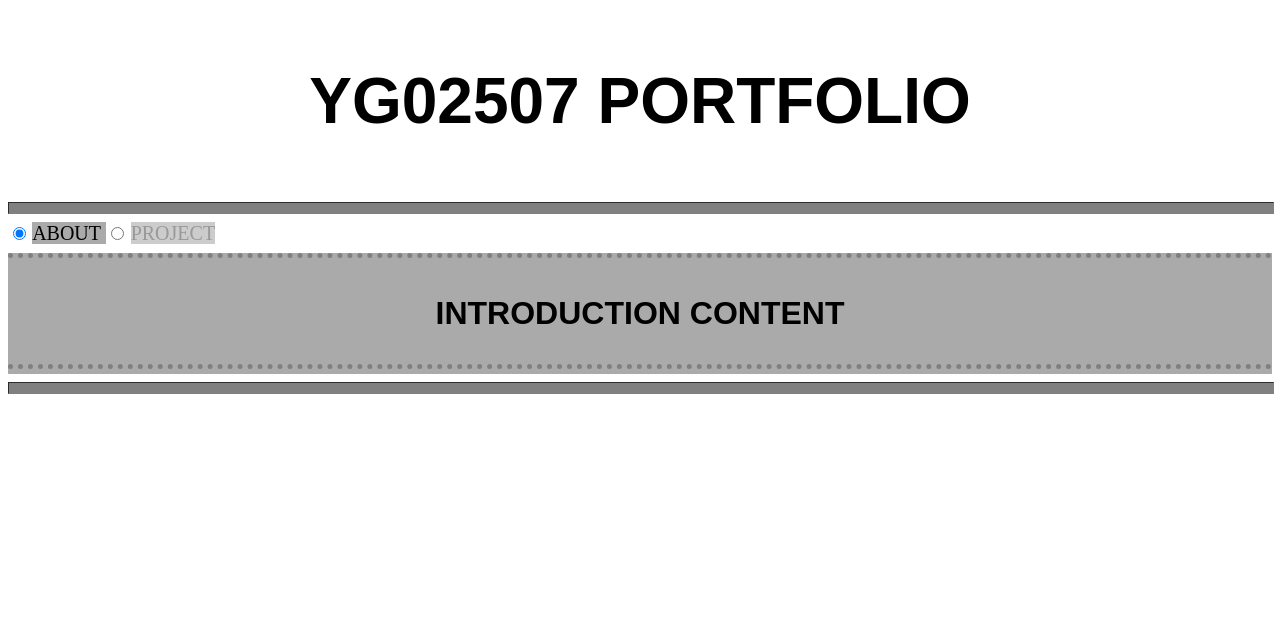
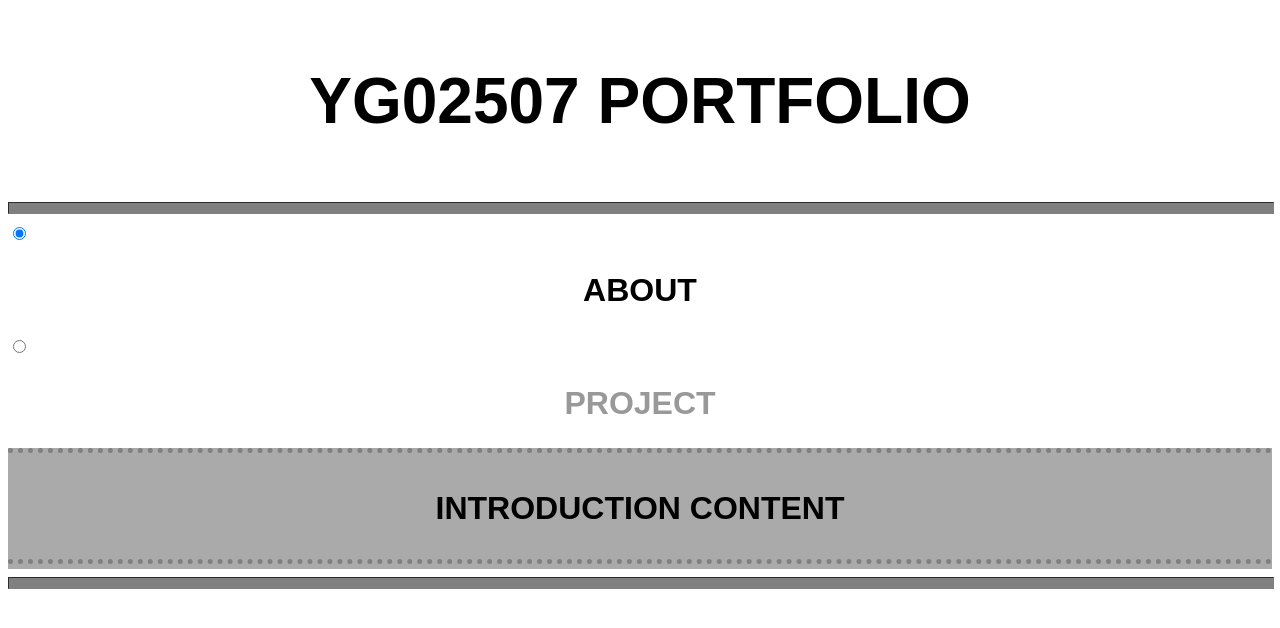
Before and after one commit to YG02507/yg02507.github.io, a plain HTML site: page index.html in a window 1280 px wide. Drawn offline with Linux system fonts and the light colour scheme.

Commit message:
Update index.html

```diff
--- a/index.html
+++ b/index.html
@@ -28,12 +28,16 @@
             </div> -->
 
             <input type="radio" name="tab_menu" id="introduction" checked>
-            <label for="introduction" width=50%>
-                ABOUT
+            <label for="introduction">
+                <h2 id="chapter">
+                    ABOUT
+                </h2>
             </label>
             <input type="radio" name="tab_menu" id="project">
-            <label for="project" width=50%>
-                PROJECT
+            <label for="project">
+                <h2 id="chapter">
+                    PROJECT
+                </h2>
             </label>
             <div class="content_box introduction_content">
                 <hr id="perforations">
@@ -45,7 +49,7 @@
             <div class="content_box project_content">
                 <hr id="perforations">
                 <p id="chapter">
-                    Project
+                    PROJECT
                 </p>
                 <hr id="perforations">
                 <p id="verse">
@@ -136,11 +140,11 @@
 
 
         <style>
-            .box_wrap {
+            /* .box_wrap {
                 display: flex;
                 flex-direction: row;
                 justify-content: space-around;
-            }
+            } */
 
             /* input[type="radio"] {
                 display : none;
```
